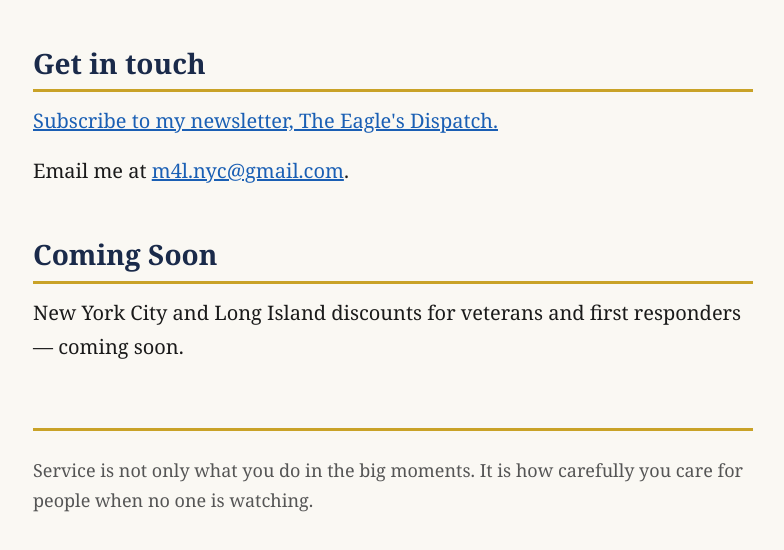
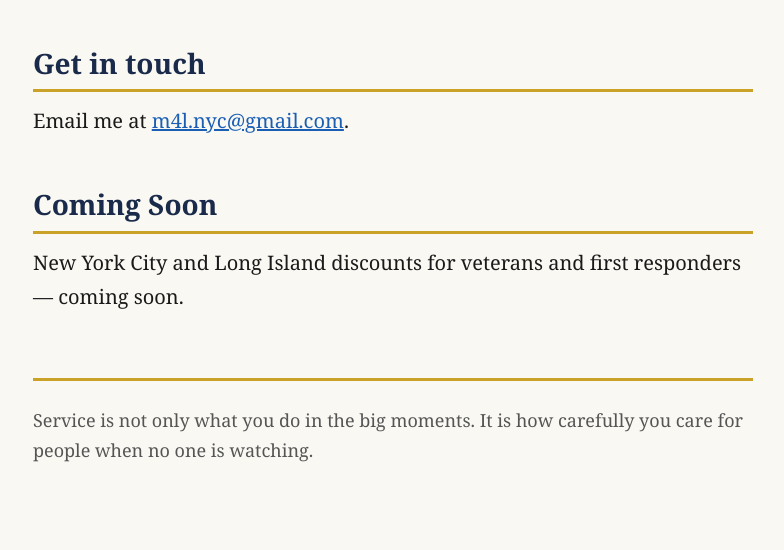
Before and after one commit to nystmarine/nystmarine.github.io, a plain HTML site: page index.html in a window 1280 px wide. Shown: the part 951-1501 px from the top of the page, without its empty margins (247-1031 px from the left). Drawn offline with Linux system fonts and the light colour scheme.

Commit message:
Remove repetitive subscribe line from Get in touch

```diff
--- a/index.html
+++ b/index.html
@@ -113,7 +113,6 @@
 <p>Follow me on Instagram — <a href="https://www.instagram.com/latenightjustice">Late Night Justice</a>.</p>
 
 <h2>Get in touch</h2>
-<p><a href="https://eddies-newsletter-a3ec10.beehiiv.com/subscribe">Subscribe to my newsletter, The Eagle's Dispatch.</a></p>
 <p>Email me at <a href="https://mail.google.com/mail/?view=cm&fs=1&to=m4l.nyc@gmail.com">m4l.nyc@gmail.com</a>.</p>
 
 <h2>Coming Soon</h2>
```
